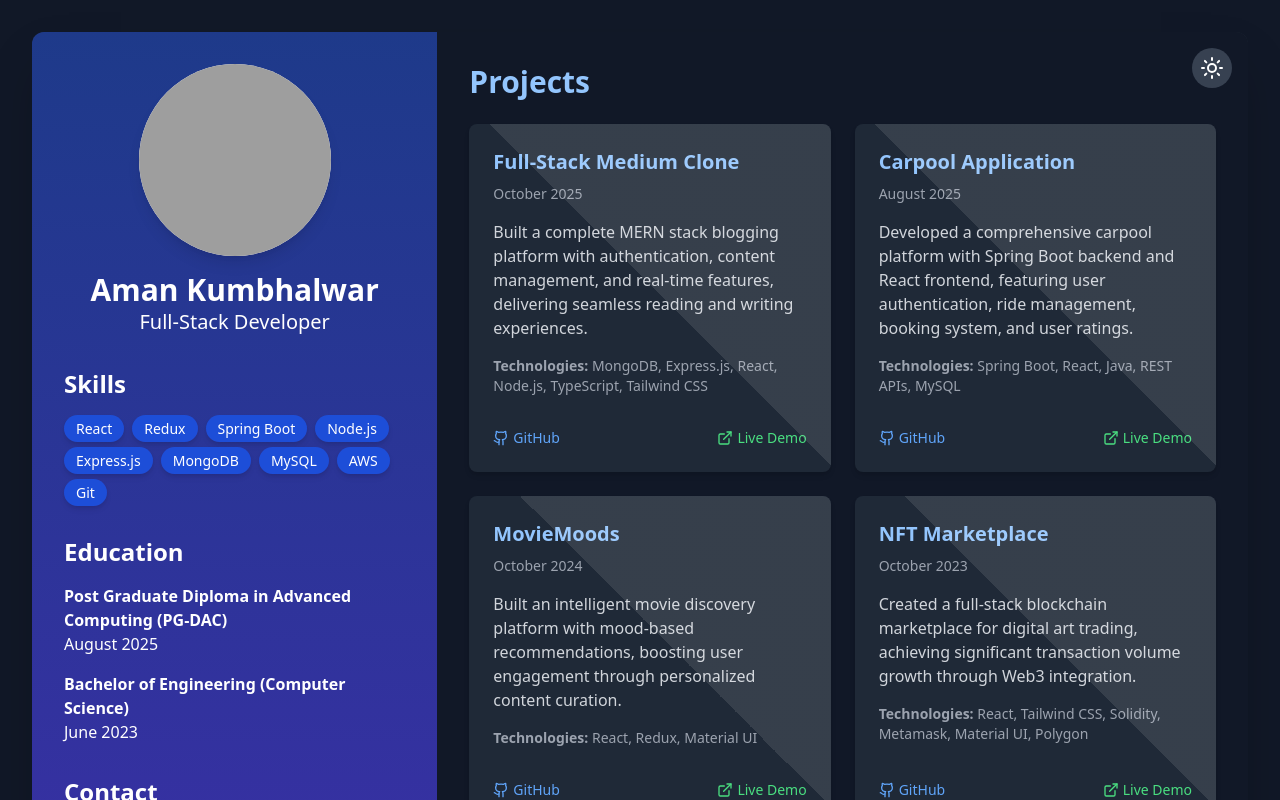
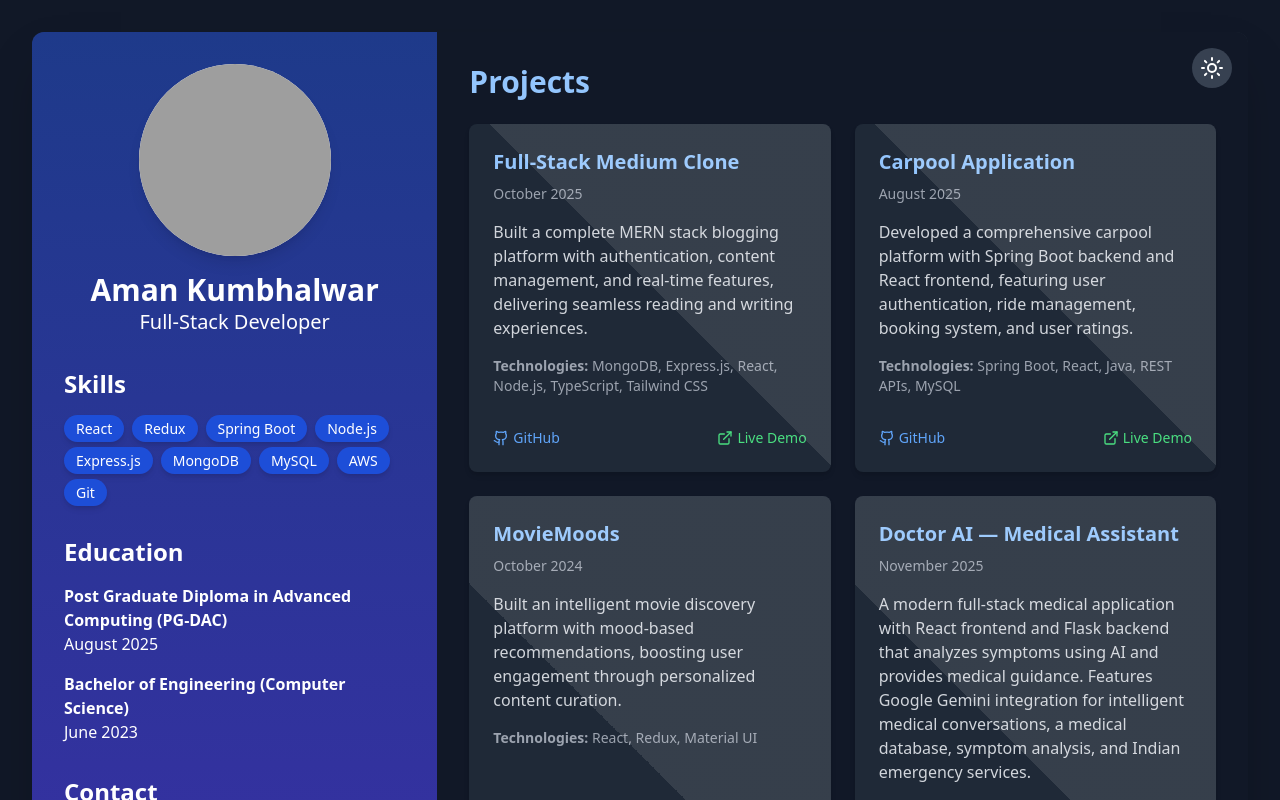
Before and after one commit to amanrk2801/portfolio, a React (Vite) app: page / in a window 1280 px wide. Shown: the top 800 px of the page. Built offline with nearby package versions, Linux system fonts and the light colour scheme; grey boxes are pictures that could not be loaded.

Commit message:
add project

```diff
--- a/src/Component.tsx
+++ b/src/Component.tsx
@@ -56,13 +56,13 @@ export default function Component() {
       live: "https://moviemoods.vercel.app/",
     },
     {
-      title: "NFT Marketplace",
+      title: "Doctor AI — Medical Assistant",
       description:
-        "Created a full-stack blockchain marketplace for digital art trading, achieving significant transaction volume growth through Web3 integration.",
-      tech: "React, Tailwind CSS, Solidity, Metamask, Material UI, Polygon",
-      date: "October 2023",
-      github: "https://github.com/amanrk2801/nft-marketplace",
-      live: "https://nft---marketplace.vercel.app/",
+        "A modern full-stack medical application with React frontend and Flask backend that analyzes symptoms using AI and provides medical guidance. Features Google Gemini integration for intelligent medical conversations, a medical database, symptom analysis, and Indian emergency services.",
+      tech: "React, Bootstrap, Flask, Google Gemini, Python, Kaggle",
+      date: "November 2025",
+      github: "https://github.com/amanrk2801/Doctor_AI/",
+      live: "https://doctor-ai-phi-three.vercel.app/",
     },
   ];
 
```
